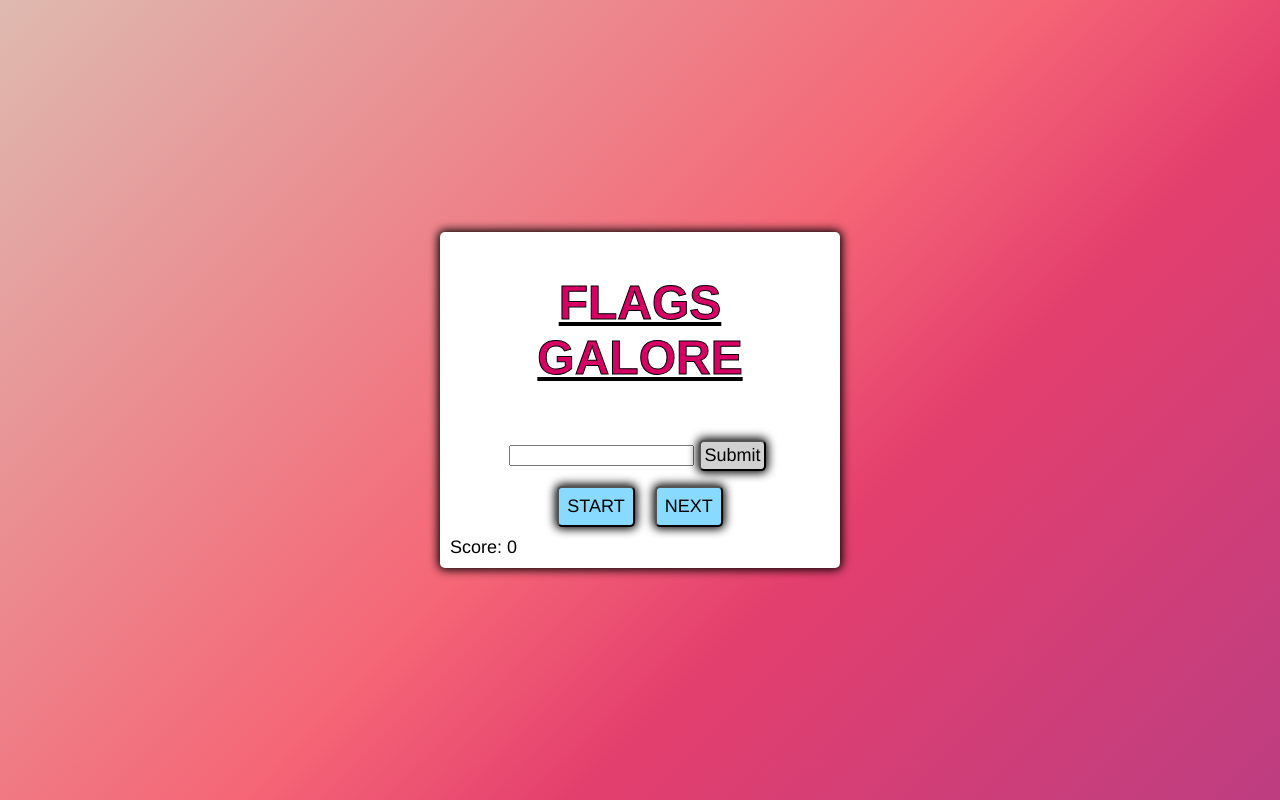
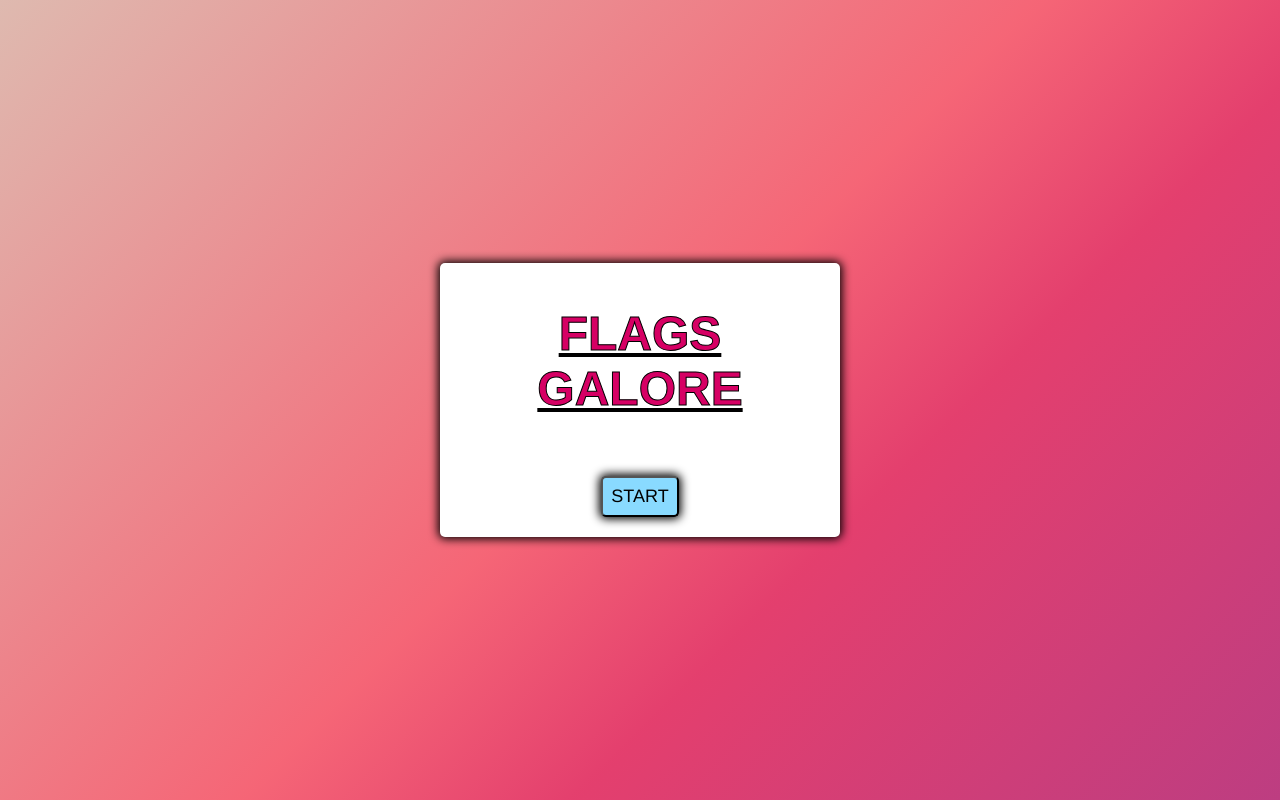
Before and after one commit to Lukasrid/flag-quiz, a plain HTML site: page index.html in a window 1280 px wide. Drawn offline with Linux system fonts and the light colour scheme.

Commit message:
add constants and hide unwanted elements when dom is loaded

```diff
--- a/assets/js/script.js
+++ b/assets/js/script.js
@@ -1,4 +1,30 @@
 const startButton = document.getElementById ('start');
 const nextButton = document.getElementById ('next');
 const flags = document.getElementById ('flag');
-const answer = document.getElementById ('answer-box')
+const answer = document.getElementById ('answer-box');
+const submit = document.getElementById ('submit');
+const score = document.getElementById ('score-count')
+const sbox = document.getElementById ('sbox')
+
+document.addEventListener("DOMContentLoaded", function () {
+  nextButton.style.visibility = 'hidden';
+  nextButton.style.display = 'none';
+  answer.style.visibility = 'hidden';
+  answer.style.display = 'none';
+  submit.style.visibility = 'hidden';
+  submit.style.display = 'none';
+  sbox.style.visibility = 'hidden';
+  sbox.style.display = 'none';
+});
+
+function startGame() {
+
+}
+
+function submitAnswer(){
+
+}
+
+function nextQuestion() {
+
+}
--- a/index.html
+++ b/index.html
@@ -24,8 +24,8 @@
             <button id="start" class="ctrl-btn">START</button>
             <button id="next" class="ctrl-btn hide">NEXT</button>
         </div>
-        <div>
-            <span class="score">Score: <span class="score" id="score-count">0</span></span>
+        <div class="score" id="sbox">
+            <span>Score: <span id="score-count">0</span></span>
         </div>
     </div>
 
```
